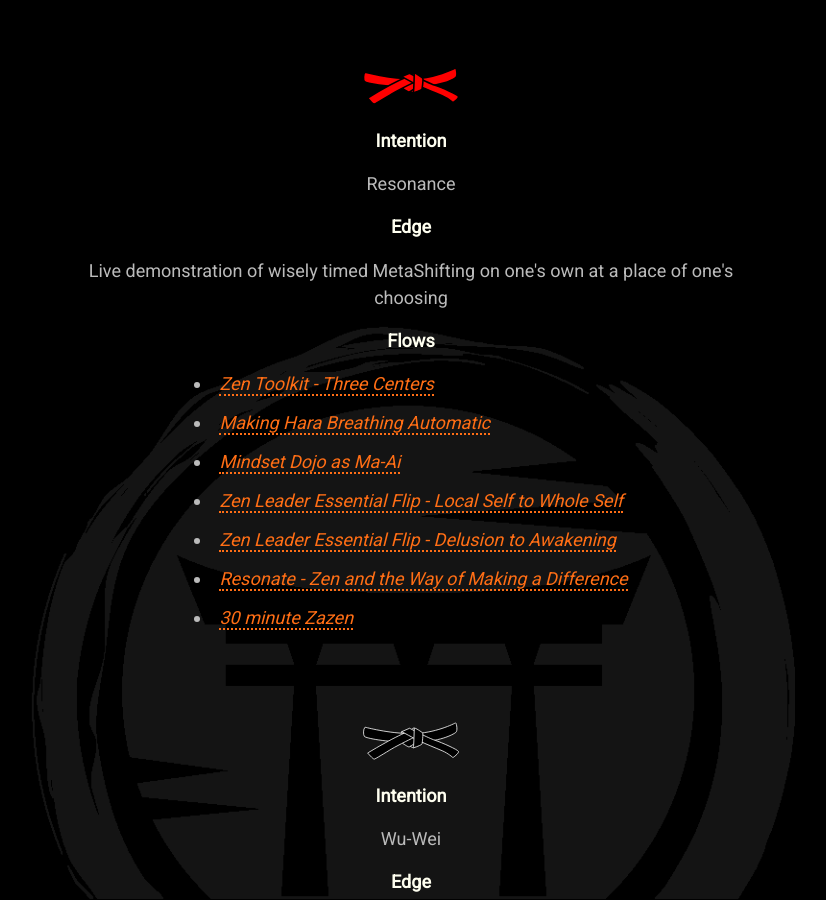
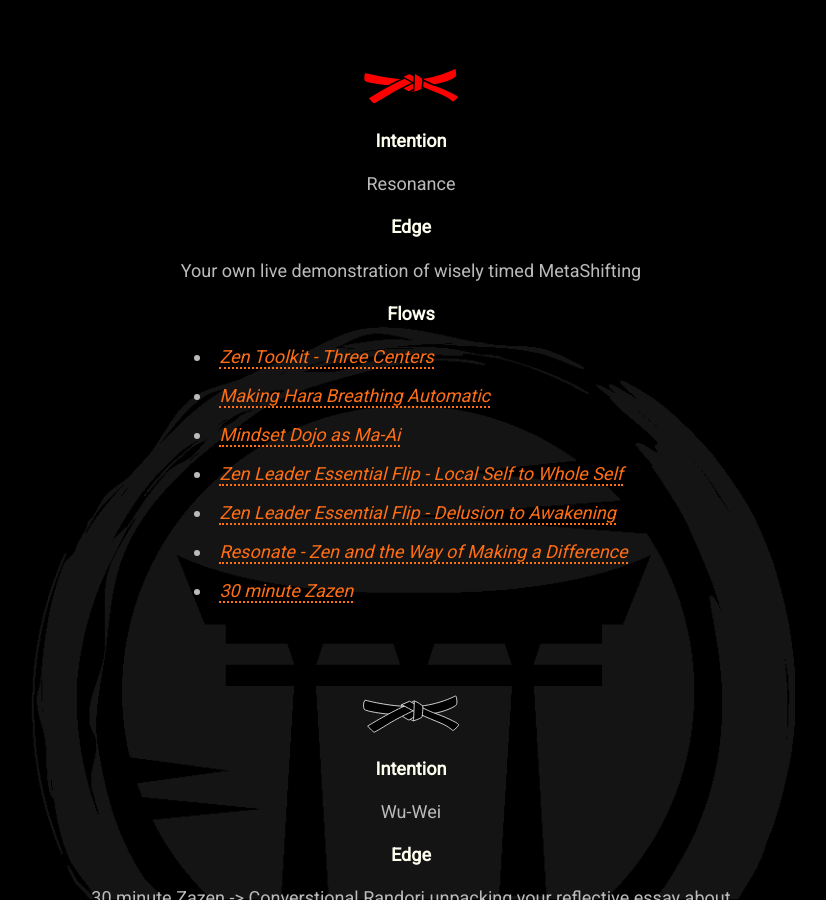
Before and after one commit to mindset-dojo/mindset-dojo.github.io, a Jekyll site: the page built from program.md, in a window 1280 px wide and 900 px high, scrolled down 5044 px. Shown: the whole window, without its empty margins (229-1055 px from the left). Built offline with Jekyll 4.4.1, drawn with Linux system fonts in a browser that asks for light colours; some web fonts are replaced.

Commit message:
refactor(program): distill red level edge challenge.

```diff
--- a/_data/program.yaml
+++ b/_data/program.yaml
@@ -137,7 +137,7 @@ levels:
     label: 1st Kyu
     level: -1
     intention: Resonance
-    edge: Live demonstration of wisely timed MetaShifting on one's own at a place of one's choosing
+    edge: Your own live demonstration of wisely timed MetaShifting
     flows:
       - label: Zen Toolkit - Three Centers
         url: https://vimeo.com/944672806/e099593826?share=copy
```
